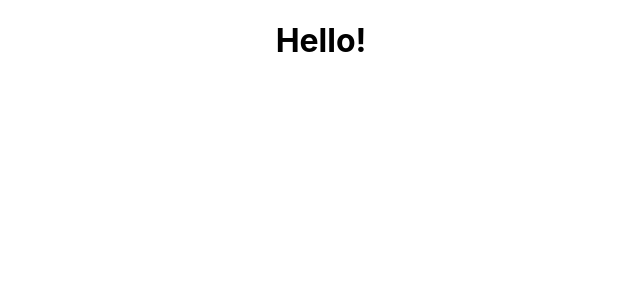
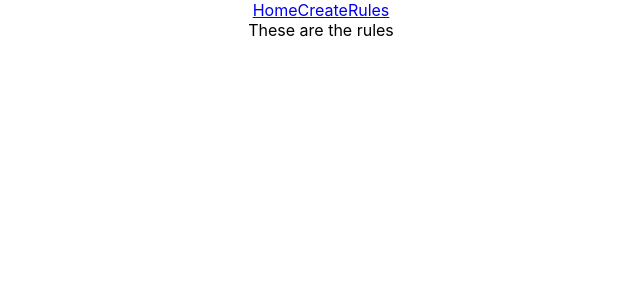
Before and after one commit to michaeljgrieshaber/Code-Jokes, a React (Create React App) app in the folder client/: page /Rules in a window 1280 px wide. Shown: the top 300 px of the page, without its empty margins (319-959 px from the left). Built offline with nearby package versions, Linux system fonts and the light colour scheme.

Commit message:
routes added

```diff
--- a/client/src/App.js
+++ b/client/src/App.js
@@ -1,5 +1,8 @@
 import './App.css';
-
+import {Route} from 'react-router-dom'
+import Home from './Components/Home'
+import Rules from './Components/Rules'
+import Create from './Components/Create';
 
 
 
@@ -7,7 +10,21 @@ import './App.css';
 function App() {
   return (
     <div className="App">
-      <h1>Hello!</h1>
+      <Route exact path="/">
+        <Home />
+      </Route>
+
+      <Route exact path="/Create">
+        <Create />
+      </Route>
+
+      <Route exact path="/Rules">
+        <Rules />
+      </Route>
+
+
+
+
     </div>
   );
 }
--- /dev/null
+++ b/client/src/Components/Create.jsx
@@ -0,0 +1,10 @@
+import Navbar from "./Navbar";
+
+export default function Create() {
+  return (
+    <div>
+      <Navbar />
+      Create
+    </div>
+  );
+}
--- /dev/null
+++ b/client/src/Components/Home.jsx
@@ -0,0 +1,10 @@
+import Navbar from "./Navbar";
+
+export default function Home() {
+  return (
+    <div>
+      <Navbar />
+      Home
+    </div>
+  );
+}
--- /dev/null
+++ b/client/src/Components/Navbar.jsx
@@ -0,0 +1,13 @@
+import { Link } from "react-router-dom";
+
+export default function Navbar() {
+  return (
+    <div>
+      <header>
+        <Link to="/">Home</Link>
+        <Link to="/Create">Create</Link>
+        <Link to="/Rules">Rules</Link>
+      </header>
+    </div>
+  );
+}
--- /dev/null
+++ b/client/src/Components/Rules.jsx
@@ -0,0 +1,10 @@
+import Navbar from "./Navbar";
+
+export default function Rules() {
+  return (
+    <div>
+      <Navbar />
+      These are the rules
+    </div>
+  );
+}
--- a/client/src/index.js
+++ b/client/src/index.js
@@ -3,10 +3,14 @@ import ReactDOM from 'react-dom';
 import './index.css';
 import App from './App';
 import reportWebVitals from './reportWebVitals';
+import {BrowserRouter as Router} from 'react-router-dom'
+
 
 ReactDOM.render(
   <React.StrictMode>
-    <App />
+    <Router>
+      <App />
+    </Router>
   </React.StrictMode>,
   document.getElementById('root')
 );
```
